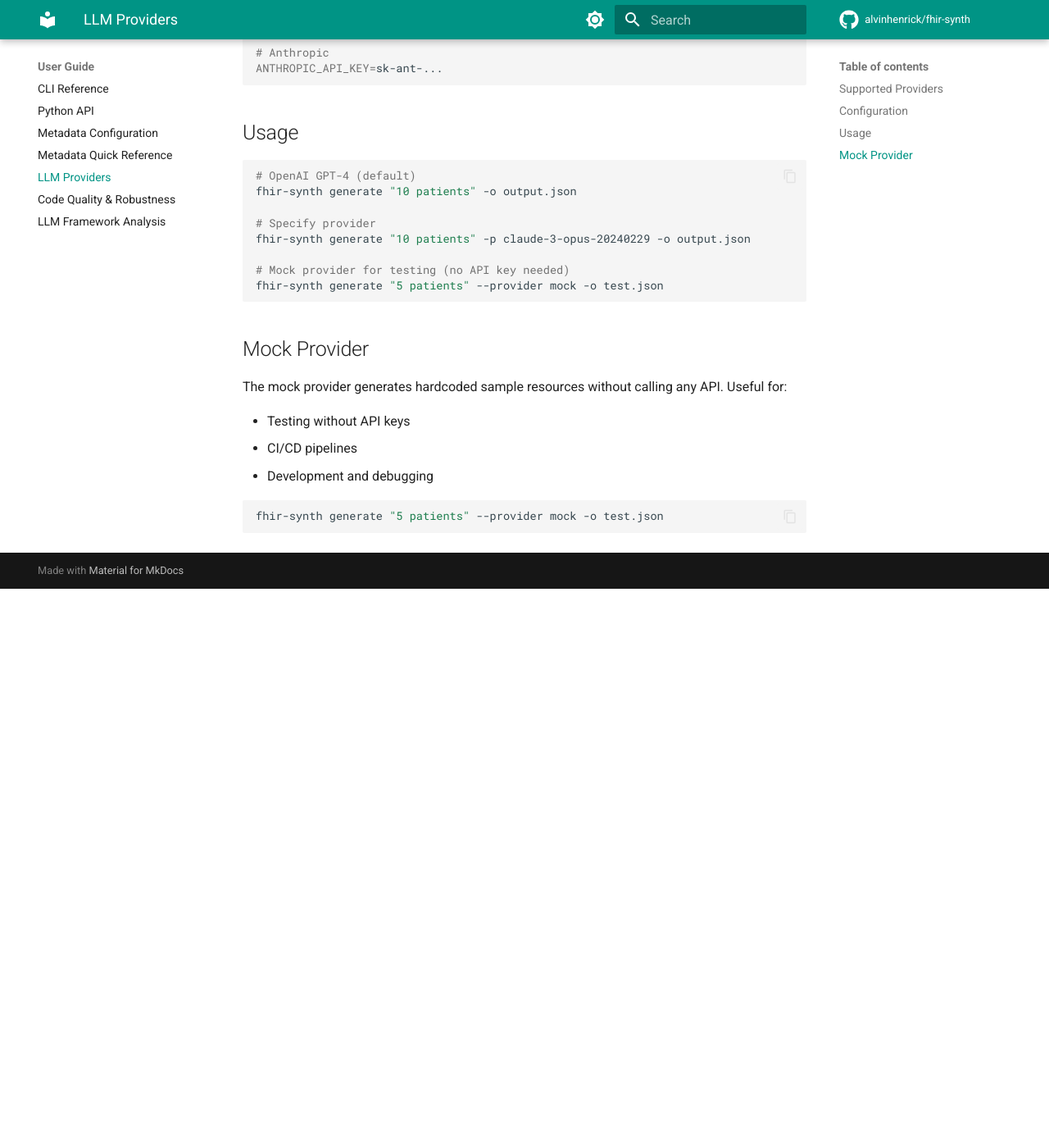
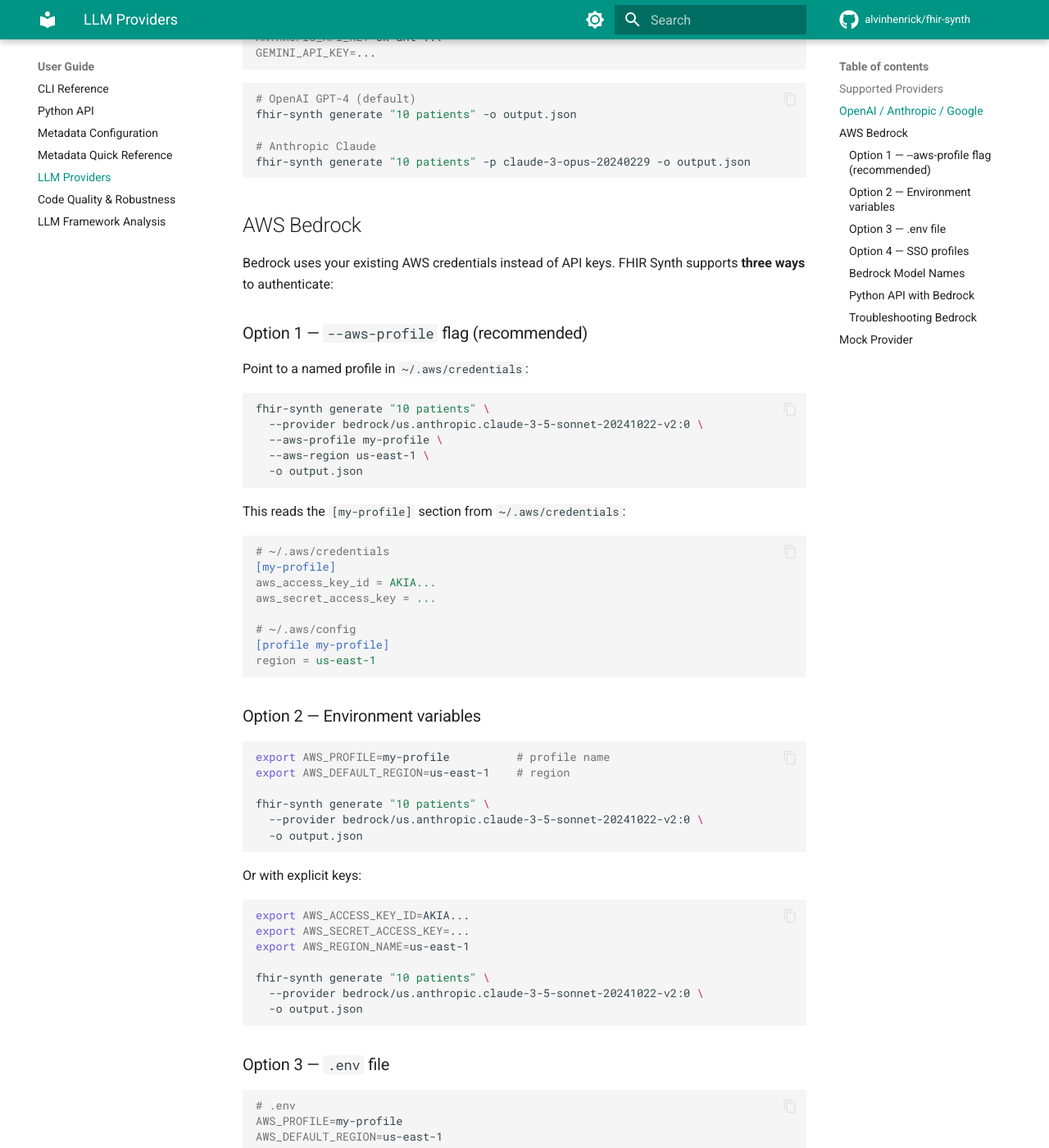
Before and after one commit to alvinhenrick/fhir-synth, an MkDocs documentation site: the page built from docs/guide/providers.md, in a window 1280 px wide and 1400 px high, scrolled down 820 px. Shown: the whole window at 82% size. Built offline with MkDocs 1.6.1 and Material for MkDocs 9.7.7, drawn with Linux system fonts in a browser that asks for light colours; comment, search, counter and statistics services are not loaded; before the commit the page ends 1538 px from its top, so only the background shows below that; some of the changed text lies outside the part shown.

Commit message:
feat: add AWS Bedrock support; include options for AWS profile and region in CLI

````diff
--- a/docs/guide/providers.md
+++ b/docs/guide/providers.md
@@ -4,49 +4,173 @@
 
 ## Supported Providers
 
-| Provider | Model Example | Env Variable |
-|----------|---------------|--------------|
-| OpenAI | `gpt-4`, `gpt-4o`, `gpt-3.5-turbo` | `OPENAI_API_KEY` |
-| Anthropic | `claude-3-opus-20240229` | `ANTHROPIC_API_KEY` |
-| AWS Bedrock | `bedrock/anthropic.claude-v2` | AWS credentials |
-| Azure OpenAI | `azure/gpt-4` | `AZURE_API_KEY` |
-| Google | `gemini/gemini-pro` | `GEMINI_API_KEY` |
+| Provider | Model Example | Auth |
+|----------|---------------|------|
+| OpenAI | `gpt-4`, `gpt-4o` | `OPENAI_API_KEY` env var |
+| Anthropic | `claude-3-opus-20240229` | `ANTHROPIC_API_KEY` env var |
+| AWS Bedrock | `bedrock/us.anthropic.claude-3-5-sonnet-20241022-v2:0` | AWS profile / env vars |
+| Azure OpenAI | `azure/gpt-4` | `AZURE_API_KEY` env var |
+| Google | `gemini/gemini-pro` | `GEMINI_API_KEY` env var |
 
 See [LiteLLM docs](https://docs.litellm.ai/docs/providers) for the full list.
 
-## Configuration
+## OpenAI / Anthropic / Google
 
-Set your API key in a `.env` file:
+Set your API key in a `.env` file or export it:
 
 ```bash
-# OpenAI (default)
+# .env
 OPENAI_API_KEY=sk-...
-
-# Anthropic
 ANTHROPIC_API_KEY=sk-ant-...
+GEMINI_API_KEY=...
 ```
-
-## Usage
 
 ```bash
 # OpenAI GPT-4 (default)
 fhir-synth generate "10 patients" -o output.json
 
-# Specify provider
+# Anthropic Claude
 fhir-synth generate "10 patients" -p claude-3-opus-20240229 -o output.json
+```
 
-# Mock provider for testing (no API key needed)
-fhir-synth generate "5 patients" --provider mock -o test.json
+## AWS Bedrock
+
+Bedrock uses your existing AWS credentials instead of API keys.
+FHIR Synth supports **three ways** to authenticate:
+
+### Option 1 — `--aws-profile` flag (recommended)
+
+Point to a named profile in `~/.aws/credentials`:
+
+```bash
+fhir-synth generate "10 patients" \
+  --provider bedrock/us.anthropic.claude-3-5-sonnet-20241022-v2:0 \
+  --aws-profile my-profile \
+  --aws-region us-east-1 \
+  -o output.json
 ```
+
+This reads the `[my-profile]` section from `~/.aws/credentials`:
+
+```ini
+# ~/.aws/credentials
+[my-profile]
+aws_access_key_id = AKIA...
+aws_secret_access_key = ...
+
+# ~/.aws/config
+[profile my-profile]
+region = us-east-1
+```
+
+### Option 2 — Environment variables
+
+```bash
+export AWS_PROFILE=my-profile          # profile name
+export AWS_DEFAULT_REGION=us-east-1    # region
+
+fhir-synth generate "10 patients" \
+  --provider bedrock/us.anthropic.claude-3-5-sonnet-20241022-v2:0 \
+  -o output.json
+```
+
+Or with explicit keys:
+
+```bash
+export AWS_ACCESS_KEY_ID=AKIA...
+export AWS_SECRET_ACCESS_KEY=...
+export AWS_REGION_NAME=us-east-1
+
+fhir-synth generate "10 patients" \
+  --provider bedrock/us.anthropic.claude-3-5-sonnet-20241022-v2:0 \
+  -o output.json
+```
+
+### Option 3 — `.env` file
+
+```bash
+# .env
+AWS_PROFILE=my-profile
+AWS_DEFAULT_REGION=us-east-1
+```
+
+### Option 4 — SSO profiles
+
+If you use AWS SSO / IAM Identity Center:
+
+```bash
+aws sso login --profile my-sso-profile
+
+fhir-synth generate "10 patients" \
+  --provider bedrock/us.anthropic.claude-3-5-sonnet-20241022-v2:0 \
+  --aws-profile my-sso-profile \
+  -o output.json
+```
+
+### Bedrock Model Names
+
+Use the `bedrock/` prefix followed by the model ID:
+
+| Model | Provider String |
+|-------|----------------|
+| Claude 3.5 Sonnet v2 | `bedrock/us.anthropic.claude-3-5-sonnet-20241022-v2:0` |
+| Claude 3 Opus | `bedrock/anthropic.claude-3-opus-20240229-v1:0` |
+| Claude 3 Haiku | `bedrock/anthropic.claude-3-haiku-20240307-v1:0` |
+| Claude 3.5 Haiku | `bedrock/us.anthropic.claude-3-5-haiku-20241022-v1:0` |
+| Titan Text | `bedrock/amazon.titan-text-express-v1` |
+| Llama 3 | `bedrock/meta.llama3-70b-instruct-v1:0` |
+
+!!! tip "Finding model IDs"
+    Run `aws bedrock list-foundation-models --region us-east-1` to see
+    available models in your account. The `modelId` value is what you
+    append after `bedrock/`.
+
+### Python API with Bedrock
+
+```python
+from fhir_synth.llm import get_provider
+
+# With named profile
+llm = get_provider(
+    "bedrock/us.anthropic.claude-3-5-sonnet-20241022-v2:0",
+    aws_profile="my-profile",
+    aws_region="us-east-1",
+)
+
+# Or rely on env vars / default profile
+llm = get_provider("bedrock/us.anthropic.claude-3-5-sonnet-20241022-v2:0")
+```
+
+### Troubleshooting Bedrock
+
+**`AccessDeniedException`**
+
+Your IAM user / role needs the `bedrock:InvokeModel` permission:
+
+```json
+{
+  "Effect": "Allow",
+  "Action": "bedrock:InvokeModel",
+  "Resource": "arn:aws:bedrock:us-east-1::foundation-model/*"
+}
+```
+
+**`Could not connect to the endpoint`**
+
+Check your region — not all models are available in every region.
+Use `--aws-region` to set the correct one.
+
+**`ExpiredTokenException`**
+
+Re-authenticate: `aws sso login --profile my-profile` or refresh
+your temporary credentials.
 
 ## Mock Provider
 
-The mock provider generates hardcoded sample resources without calling any API. Useful for:
-
-- Testing without API keys
-- CI/CD pipelines
-- Development and debugging
+The mock provider generates hardcoded sample resources without calling any API:
 
 ```bash
 fhir-synth generate "5 patients" --provider mock -o test.json
 ```
+
+Useful for testing, CI/CD pipelines, and development.
--- a/pyproject.toml
+++ b/pyproject.toml
@@ -32,6 +32,9 @@
 ]
 
 [project.optional-dependencies]
+bedrock = [
+    "boto3>=1.28",
+]
 dev = [
     "pytest>=7.0",
     "pytest-cov>=4.0",
````
Also changed, not shown: 2 other files.
